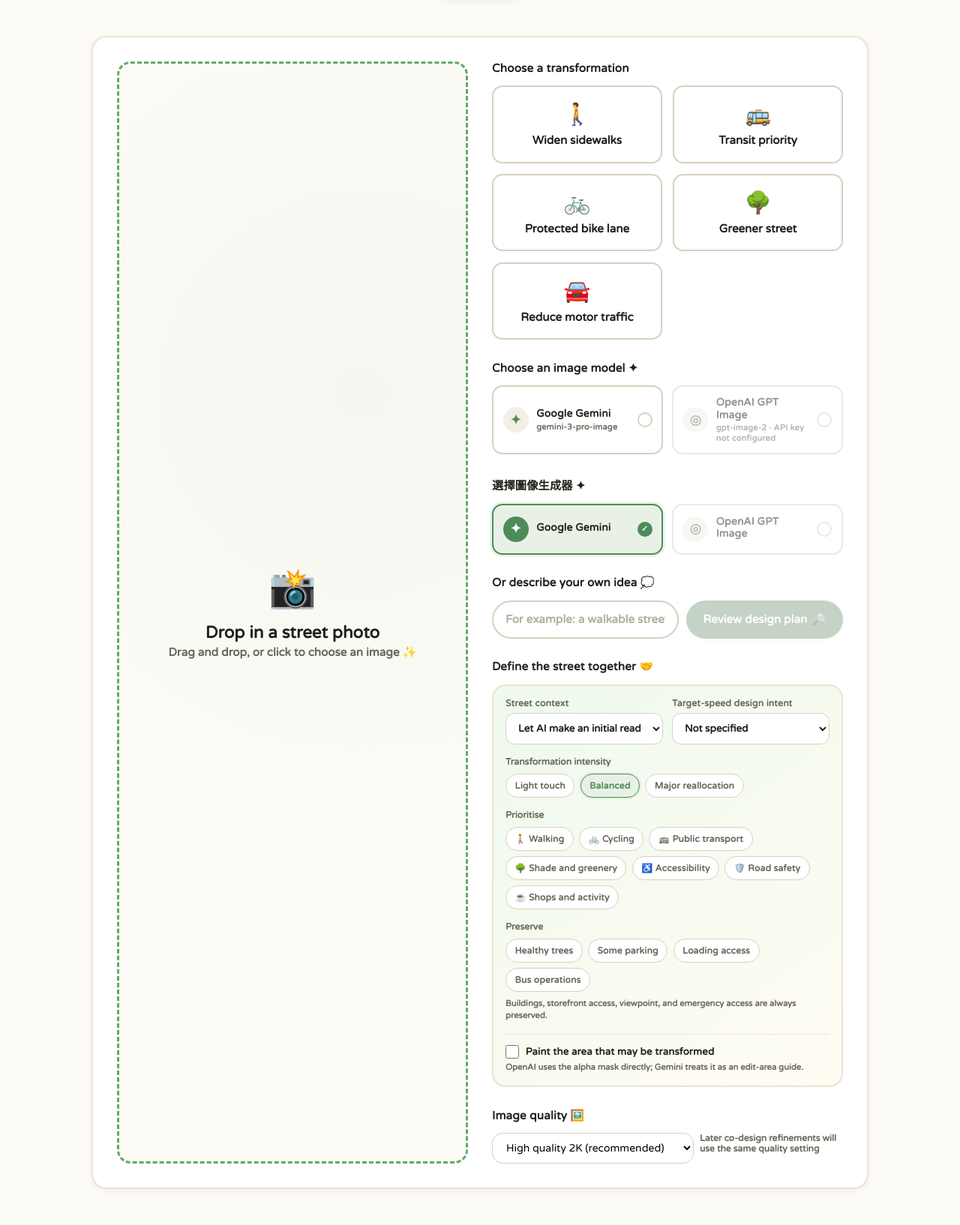
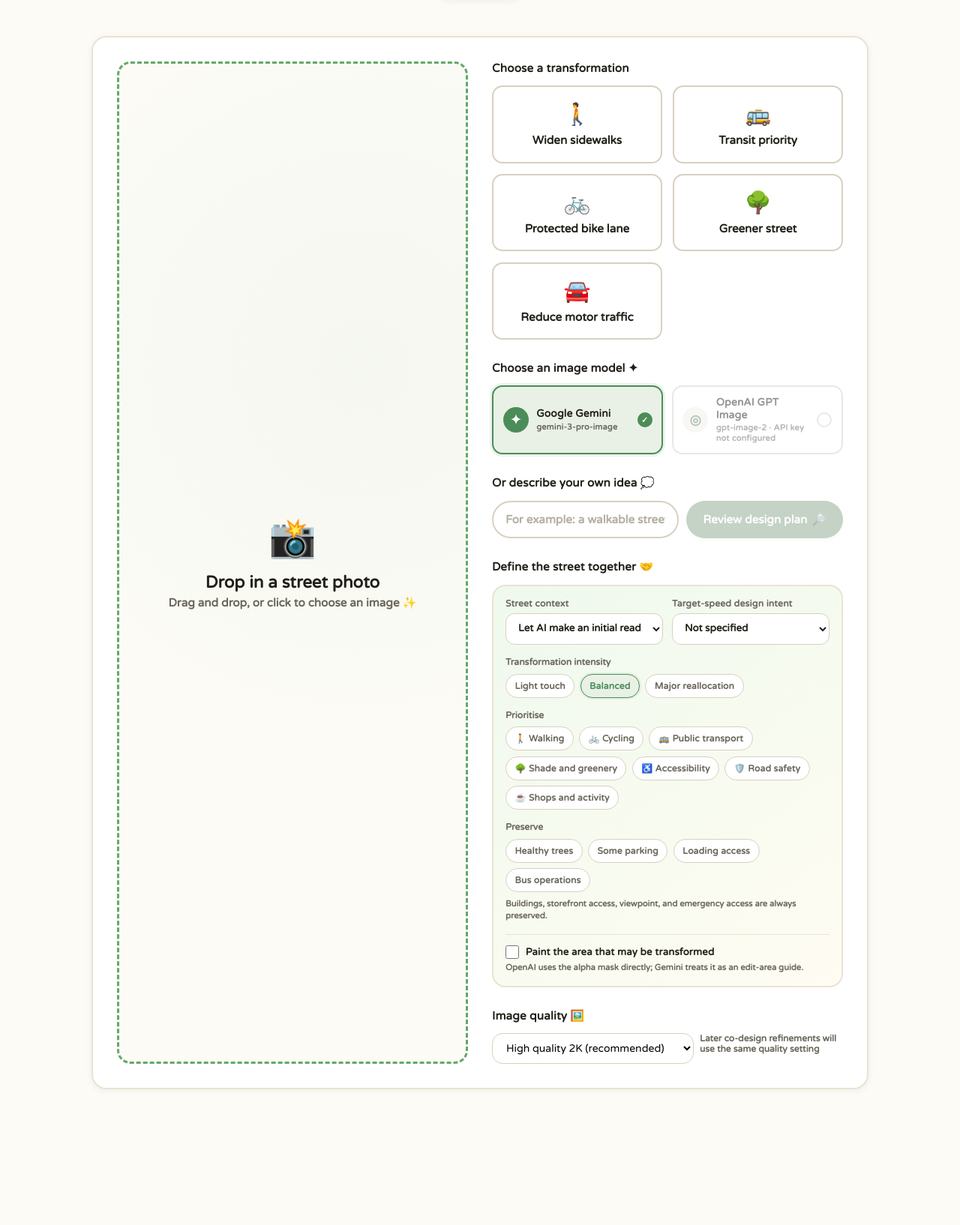
Before and after one commit to yunching0513/AI_Street_Designer, a Flask app: page / in a window 1280 px wide. Shown: the part 184-1818 px from the top of the page at 75% size. After the commit the page ends 1637 px from the top, so only its background shows below. Run offline with Flask 3, Linux system fonts and the light colour scheme; some libraries are stand-ins or nearby versions; some web fonts are replaced.

Commit message:
Resolve provider selector after branch sync

```diff
--- a/templates/index.html
+++ b/templates/index.html
@@ -95,33 +95,6 @@
                             data-model="{{ provider.model }}"
                             data-available="{{ 'true' if provider.available else 'false' }}"
                         >
-                            <input
-                                type="radio"
-                                name="image-provider"
-                                value="{{ provider.value }}"
-                                {% if provider.value == default_provider %}checked{% endif %}
-                                {% if not provider.available %}disabled{% endif %}
-                            >
-                            <span class="provider-symbol">{{ '✦' if provider.value == 'gemini' else '◎' }}</span>
-                            <span class="provider-copy">
-                                <strong>{{ provider.label }}</strong>
-                                <small>
-                                    {{ provider.model }}
-                                    {% if not provider.available %} · 尚未設定 API Key{% endif %}
-                                </small>
-                            </span>
-                            <span class="provider-check" aria-hidden="true">✓</span>
-                        </label>
-                        {% endfor %}
-                    </div>
-                </div>
-
-                <!-- Image provider -->
-                <div class="control-group">
-                    <label>選擇圖像生成器 ✦</label>
-                    <div class="provider-options" role="radiogroup" aria-label="圖像生成器">
-                        {% for provider in image_providers %}
-                        <label class="provider-option{% if not provider.available %} provider-unavailable{% endif %}">
                             <input
                                 type="radio"
                                 name="image-provider"
```
